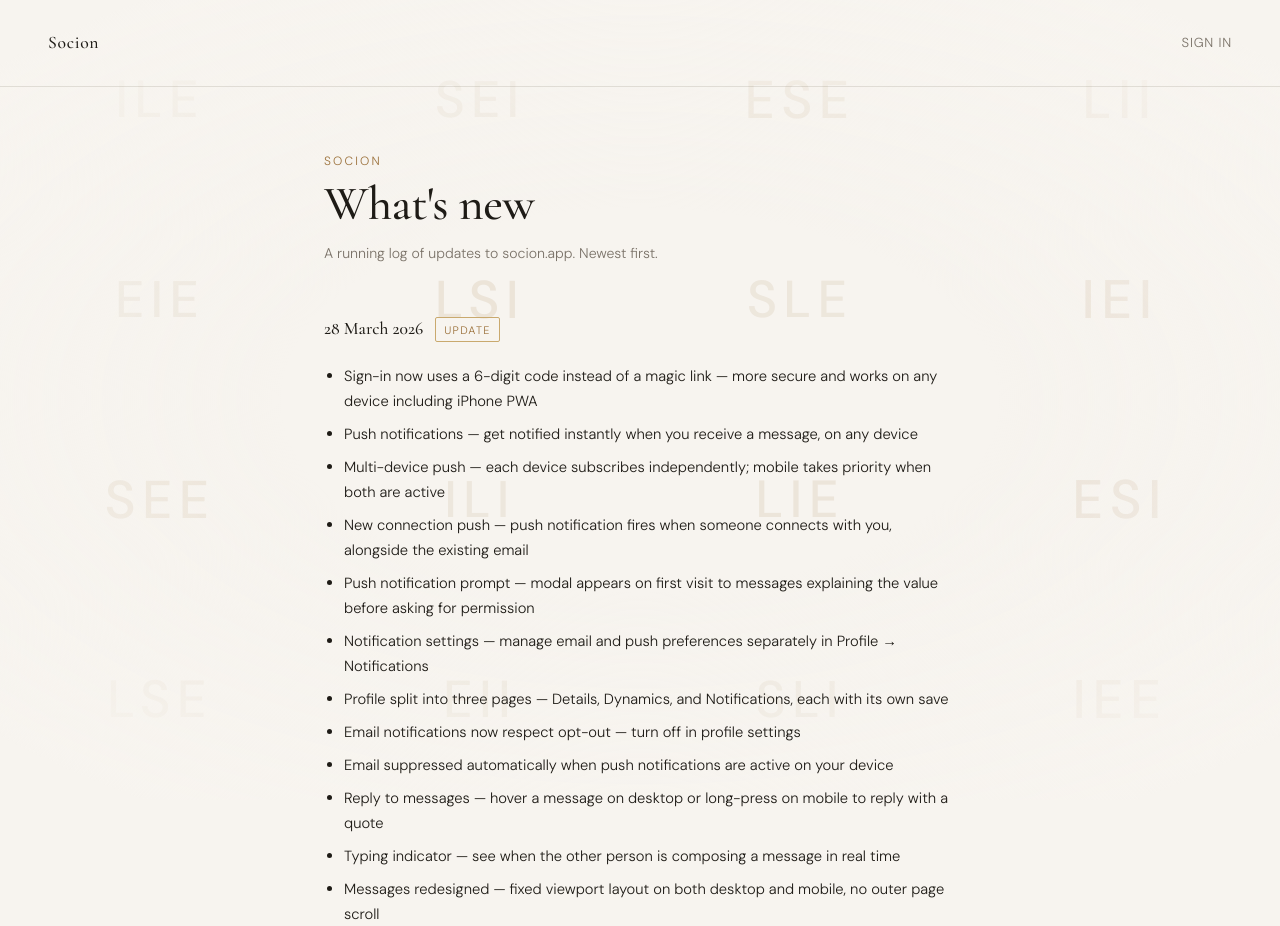
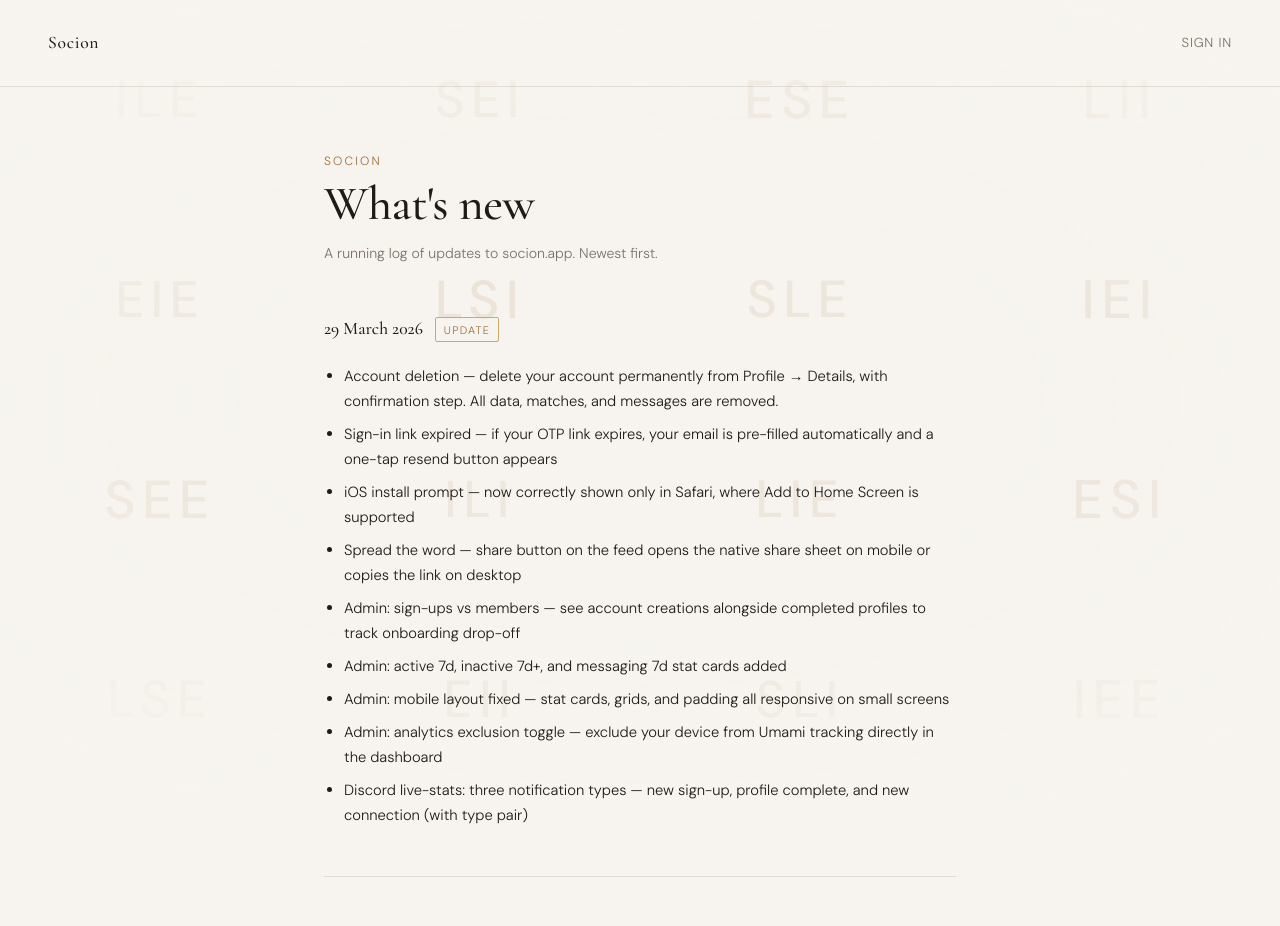
Before and after one commit to sstern42/socionics-match, a React (Vite) app: page /changelog in a window 1280 px wide. Shown: the top 926 px of the page. Built offline with nearby package versions, Linux system fonts and the light colour scheme; no server answers.

Commit message:
Add files via upload

```diff
--- a/src/pages/Changelog.jsx
+++ b/src/pages/Changelog.jsx
@@ -1,6 +1,21 @@
 import Layout from '../components/Layout'
 
-const ENTRIES = [
+export const ENTRIES = [
+  {
+    date: '29 March 2026',
+    label: 'Update',
+    items: [
+      'Account deletion — delete your account permanently from Profile → Details, with confirmation step. All data, matches, and messages are removed.',
+      'Sign-in link expired — if your OTP link expires, your email is pre-filled automatically and a one-tap resend button appears',
+      'iOS install prompt — now correctly shown only in Safari, where Add to Home Screen is supported',
+      'Spread the word — share button on the feed opens the native share sheet on mobile or copies the link on desktop',
+      'Admin: sign-ups vs members — see account creations alongside completed profiles to track onboarding drop-off',
+      'Admin: active 7d, inactive 7d+, and messaging 7d stat cards added',
+      'Admin: mobile layout fixed — stat cards, grids, and padding all responsive on small screens',
+      'Admin: analytics exclusion toggle — exclude your device from Umami tracking directly in the dashboard',
+      'Discord live-stats: three notification types — new sign-up, profile complete, and new connection (with type pair)',
+    ],
+  },
   {
     date: '28 March 2026',
     label: 'Update',
```
